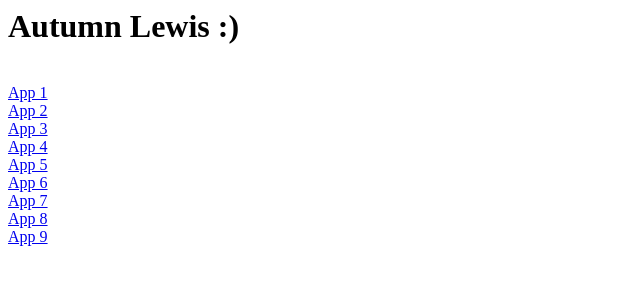
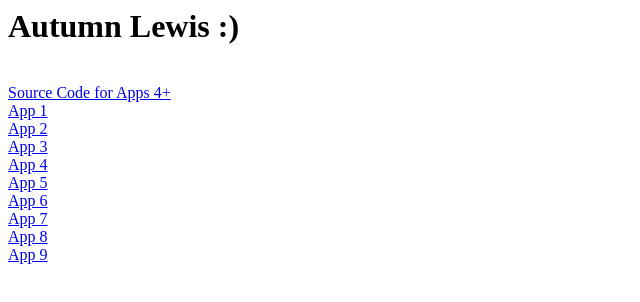
Before and after one commit to autlewi/csci432, a plain HTML site: page index.html in a window 1280 px wide. Shown: the whole page, without its empty margins (0-640 px from the left). Drawn offline with Linux system fonts and the light colour scheme.

Commit message:
updating index page to show source code link

```diff
--- a/index.html
+++ b/index.html
@@ -1,4 +1,5 @@
 <h1>Autumn Lewis :)</h1> <br>
+<a href="https://github.com/autlewi/vue-src">Source Code for Apps 4+</a><br>
 <a href="app1/index.html">App 1</a><br>
 <a href="app2/index.html">App 2</a><br>
 <a href="app3/index.html">App 3</a><br>
```
